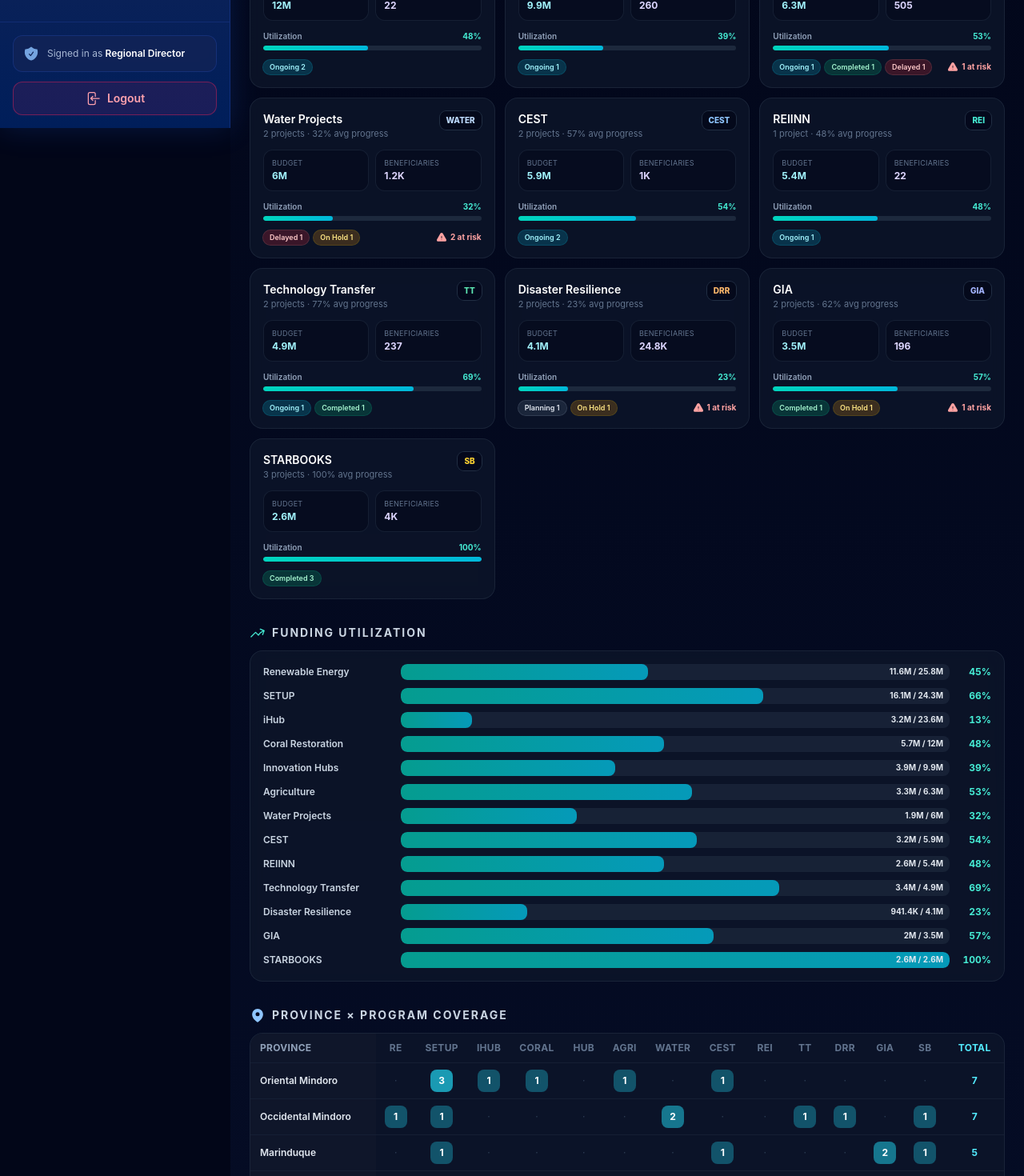
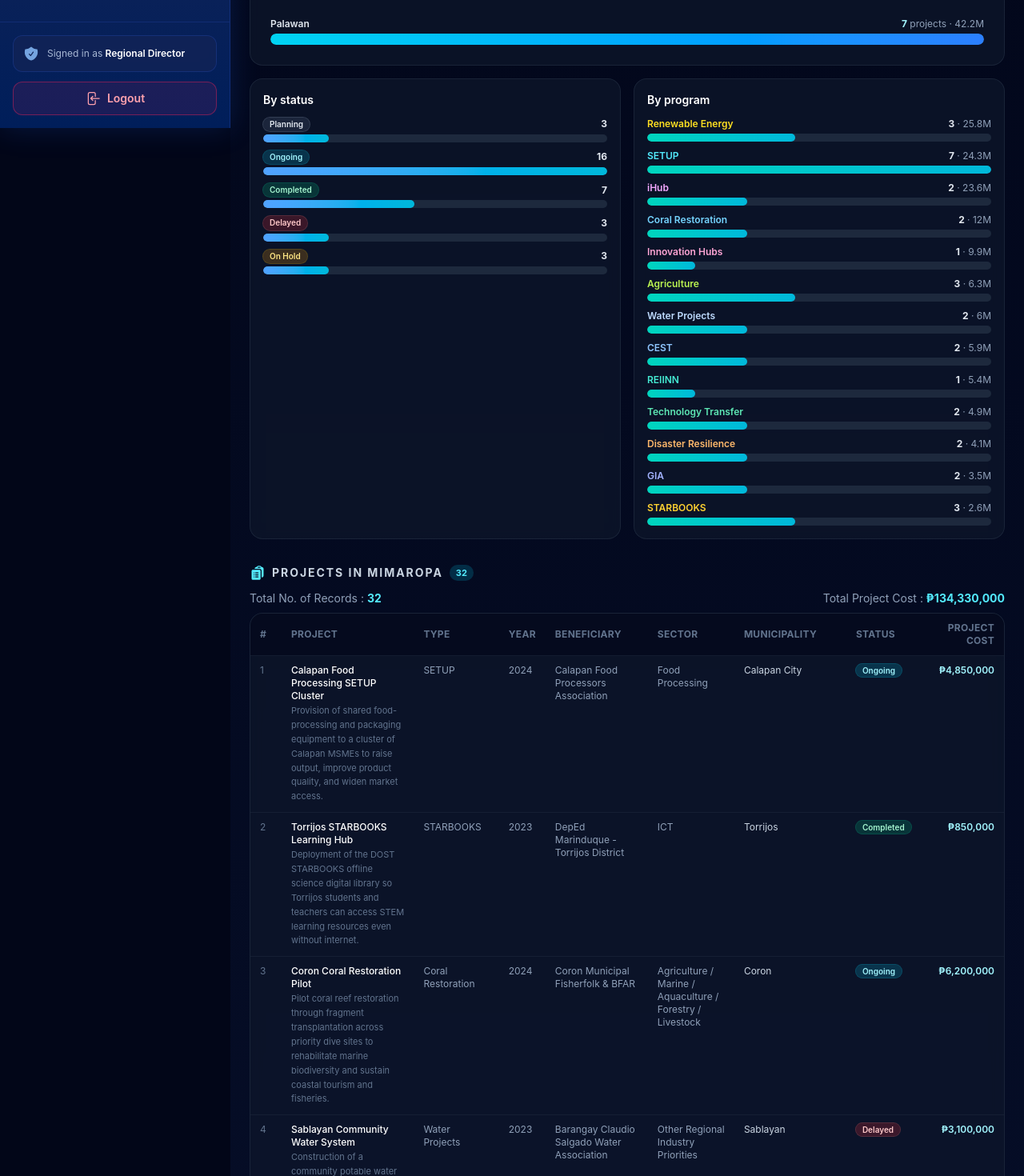
Before and after one commit to DarwinMelaya/User-Interface-TARAPAMIMAROPA, a React (Vite) app in the folder frontend/: page /regional-director/programs in a window 1280 px wide. Shown: the part 640-2110 px from the top of the page at 80% size. Built offline with nearby package versions, Linux system fonts and the light colour scheme.

Commit message:
Enhance RegionDashboard and RegionPrograms with project feed expansion functionality. Introduce state management for feed visibility and update UI elements for improved user interaction. Refactor project status filtering and enhance project overview presentation.

```diff
--- a/frontend/src/pages/regional-director/RegionPrograms.tsx
+++ b/frontend/src/pages/regional-director/RegionPrograms.tsx
@@ -1,12 +1,10 @@
 import { useMemo, useState } from "react";
 import { Link } from "react-router-dom";
 import {
-  HiArrowLeftOnRectangle,
-  HiArrowTrendingUp,
   HiBanknotes,
+  HiChartBar,
   HiChartPie,
   HiClipboardDocumentList,
-  HiExclamationTriangle,
   HiMapPin,
   HiSquares2X2,
   HiUserGroup,
@@ -99,27 +97,44 @@ const RegionPrograms = () => {
       .sort((a, b) => b.budget - a.budget);
   }, [scopedProjects]);
 
-  const matrix = useMemo(() => {
+  // Graph 1 — projects per PSTO (province). Always all provinces so the
+  // Director can compare offices at a glance; a bar can be clicked to focus.
+  const byProvince = useMemo(() => {
     const rows = PROVINCES.map((province) => {
-      const cells = programAggregates.map((agg) => {
-        const items = projects.filter(
-          (p) => p.province === province && p.program === agg.program,
-        );
+      const items = projects.filter((p) => p.province === province);
       return {
-          program: agg.program,
+        province,
         count: items.length,
         budget: items.reduce((s, p) => s + p.budget, 0),
       };
     });
-      const total = cells.reduce((s, c) => s + c.count, 0);
-      return { province, cells, total };
+    const max = Math.max(1, ...rows.map((r) => r.count));
+    return { rows, max };
+  }, [projects]);
+
+  // Graph 2 — projects by status (respects the selected province).
+  const byStatus = useMemo(() => {
+    const counts = emptyStatusCounts();
+    scopedProjects.forEach((p) => {
+      counts[p.status] += 1;
     });
-    const maxCell = Math.max(
-      1,
-      ...rows.flatMap((r) => r.cells.map((c) => c.count)),
-    );
-    return { rows, maxCell };
-  }, [projects, programAggregates]);
+    const rows = (Object.keys(counts) as ProjectStatus[])
+      .map((status) => ({ status, count: counts[status] }))
+      .filter((r) => r.count > 0);
+    const max = Math.max(1, ...rows.map((r) => r.count));
+    return { rows, max };
+  }, [scopedProjects]);
+
+  // Graph 3 — projects by program (respects the selected province).
+  const byProgram = useMemo(() => {
+    const rows = programAggregates.map((a) => ({
+      program: a.program,
+      count: a.count,
+      budget: a.budget,
+    }));
+    const max = Math.max(1, ...rows.map((r) => r.count));
+    return { rows, max };
+  }, [programAggregates]);
 
   const utilizationPct = stats.funding
     ? Math.round((stats.utilized / stats.funding) * 100)
@@ -168,11 +183,11 @@ const RegionPrograms = () => {
               Regional Director · Portfolio
             </p>
             <h1 className="mt-2 bg-gradient-to-r from-white via-cyan-100 to-blue-300 bg-clip-text text-2xl font-bold tracking-tight text-transparent sm:text-3xl">
-              Program Portfolio
+              Projects Overview
             </h1>
             <p className="mt-1 max-w-xl text-sm text-slate-400">
-              Strategic view of all STI programs across MIMAROPA —{" "}
-              {stats.municipalities} municipalities · {stats.partners} partners.
+              All projects per PSTO (province) across MIMAROPA. Tap a province
+              or a bar to focus, then scroll to the project list below.
             </p>
           </div>
           <Link
@@ -249,216 +264,134 @@ const RegionPrograms = () => {
         </div>
 
         <div className="mt-8 flex items-center gap-2">
-          <HiSquares2X2 className="h-5 w-5 text-cyan-300" aria-hidden />
+          <HiChartBar className="h-5 w-5 text-cyan-300" aria-hidden />
           <h2 className="text-sm font-bold uppercase tracking-[0.14em] text-slate-300">
-            Program breakdown
+            Graphs
           </h2>
         </div>
-        <div className="mt-3 grid grid-cols-1 gap-3 sm:grid-cols-2 xl:grid-cols-3">
-          {programAggregates.map((agg) => {
-            const meta = PROGRAM_META[agg.program];
-            const util = agg.budget
-              ? Math.round((agg.utilized / agg.budget) * 100)
-              : 0;
+
+        <div className="mt-3 rounded-2xl border border-slate-800/80 bg-slate-900/70 p-4 backdrop-blur">
+          <div className="mb-3 flex items-center justify-between gap-2">
+            <p className="text-sm font-semibold text-white">
+              Projects per PSTO (province)
+            </p>
+            <span className="text-[11px] text-slate-500">Tap a bar to focus</span>
+          </div>
+          <div className="space-y-2.5">
+            {byProvince.rows.map((row) => {
+              const active = provinceFilter === row.province;
+              const pct = Math.round((row.count / byProvince.max) * 100);
               return (
-              <article
-                key={agg.program}
-                className="flex flex-col rounded-2xl border border-slate-800/80 bg-slate-900/70 p-4 backdrop-blur transition hover:border-cyan-500/40"
+                <button
+                  key={row.province}
+                  type="button"
+                  onClick={() =>
+                    setProvinceFilter(active ? "all" : row.province)
+                  }
+                  className={[
+                    "w-full rounded-xl border p-2 text-left transition",
+                    active
+                      ? "border-cyan-400/50 bg-cyan-500/10"
+                      : "border-transparent hover:bg-slate-800/40",
+                  ].join(" ")}
                 >
-                <div className="flex items-start justify-between gap-2">
-                  <div className="min-w-0">
-                    <p className="truncate text-sm font-semibold text-white">
-                      {agg.program}
-                    </p>
-                    <p className="text-[11px] text-slate-500">
-                      {agg.count} project{agg.count === 1 ? "" : "s"} ·{" "}
-                      {agg.avgProgress}% avg progress
-                    </p>
-                  </div>
-                  <span
-                    className={`shrink-0 rounded-lg bg-slate-950/70 px-2 py-1 text-[10px] font-extrabold uppercase ring-1 ring-slate-700/60 ${meta.accent}`}
-                  >
-                    {meta.short}
+                  <div className="mb-1 flex items-center justify-between text-xs">
+                    <span className="font-semibold text-slate-200">
+                      {row.province}
+                    </span>
+                    <span className="text-slate-400">
+                      <span className="font-bold text-cyan-200">
+                        {row.count}
+                      </span>{" "}
+                      projects · {formatCompact(row.budget)}
                     </span>
                   </div>
-
-                <div className="mt-3 grid grid-cols-2 gap-2 text-xs">
-                  <div className="rounded-xl border border-slate-800/70 bg-slate-950/50 p-2.5">
-                    <p className="text-[9px] uppercase tracking-wide text-slate-500">
-                      Budget
-                    </p>
-                    <p className="mt-0.5 font-bold text-cyan-200">
-                      {formatCompact(agg.budget)}
-                    </p>
+                  <div className="h-3.5 overflow-hidden rounded-full bg-slate-800">
+                    <div
+                      className="h-full rounded-full bg-gradient-to-r from-cyan-400 to-blue-500"
+                      style={{ width: `${pct}%` }}
+                    />
                   </div>
-                  <div className="rounded-xl border border-slate-800/70 bg-slate-950/50 p-2.5">
-                    <p className="text-[9px] uppercase tracking-wide text-slate-500">
-                      Beneficiaries
-                    </p>
-                    <p className="mt-0.5 font-bold text-violet-200">
-                      {formatCompact(agg.beneficiaries)}
-                    </p>
+                </button>
+              );
+            })}
           </div>
         </div>
 
-                <div className="mt-3">
-                  <div className="mb-1 flex items-center justify-between text-[10px]">
-                    <span className="font-semibold text-slate-400">
-                      Utilization
+        <div className="mt-4 grid grid-cols-1 gap-4 lg:grid-cols-2">
+          <div className="rounded-2xl border border-slate-800/80 bg-slate-900/70 p-4 backdrop-blur">
+            <p className="mb-3 text-sm font-semibold text-white">
+              By status
+              {provinceFilter === "all" ? "" : ` · ${provinceFilter}`}
+            </p>
+            <div className="space-y-2.5">
+              {byStatus.rows.length === 0 ? (
+                <p className="text-xs text-slate-500">No projects.</p>
+              ) : null}
+              {byStatus.rows.map((row) => {
+                const meta = STATUS_META[row.status];
+                const pct = Math.round((row.count / byStatus.max) * 100);
+                return (
+                  <div key={row.status}>
+                    <div className="mb-1 flex items-center justify-between text-xs">
+                      <span
+                        className={`rounded-full px-2 py-0.5 text-[10px] font-semibold ring-1 ${meta.className}`}
+                      >
+                        {meta.label}
                       </span>
-                    <span className="font-bold text-teal-300">{util}%</span>
+                      <span className="font-bold text-slate-200">
+                        {row.count}
+                      </span>
                     </div>
-                  <div className="h-1.5 overflow-hidden rounded-full bg-slate-800">
+                    <div className="h-2.5 overflow-hidden rounded-full bg-slate-800">
                       <div
-                      className="h-full rounded-full bg-gradient-to-r from-teal-400 to-cyan-500"
-                      style={{ width: `${util}%` }}
+                        className="h-full rounded-full bg-gradient-to-r from-blue-400 to-cyan-500"
+                        style={{ width: `${pct}%` }}
                       />
                     </div>
-                </div>
-
-                <div className="mt-3 flex flex-wrap items-center gap-1.5">
-                  {(Object.keys(agg.statusCounts) as ProjectStatus[])
-                    .filter((s) => agg.statusCounts[s] > 0)
-                    .map((s) => (
-                      <span
-                        key={s}
-                        className={`rounded-full px-2 py-0.5 text-[9px] font-semibold ring-1 ${STATUS_META[s].className}`}
-                      >
-                        {STATUS_META[s].label} {agg.statusCounts[s]}
-                      </span>
-                    ))}
-                  {agg.atRisk > 0 ? (
-                    <span className="ml-auto inline-flex items-center gap-1 text-[10px] font-bold text-red-300">
-                      <HiExclamationTriangle className="h-3.5 w-3.5" aria-hidden />
-                      {agg.atRisk} at risk
-                    </span>
-                  ) : null}
-                </div>
-              </article>
-            );
-          })}
-        </div>
-
-        <div className="mt-8 flex items-center gap-2">
-          <HiArrowTrendingUp className="h-5 w-5 text-teal-300" aria-hidden />
-          <h2 className="text-sm font-bold uppercase tracking-[0.14em] text-slate-300">
-            Funding utilization
-          </h2>
-        </div>
-        <div className="mt-3 space-y-2.5 rounded-2xl border border-slate-800/80 bg-slate-900/70 p-4 backdrop-blur">
-          {programAggregates.map((agg) => {
-            const util = agg.budget
-              ? Math.round((agg.utilized / agg.budget) * 100)
-              : 0;
-            return (
-              <div key={agg.program} className="flex items-center gap-3">
-                <p className="w-24 shrink-0 truncate text-xs font-semibold text-slate-300 sm:w-40">
-                  {agg.program}
-                </p>
-                <div className="relative h-5 flex-1 overflow-hidden rounded-lg bg-slate-800/70">
-                  <div
-                    className="absolute inset-y-0 left-0 rounded-lg bg-gradient-to-r from-teal-500/80 to-cyan-500/80"
-                    style={{ width: `${util}%` }}
-                  />
-                  <span className="absolute inset-y-0 right-2 flex items-center text-[10px] font-bold text-slate-200">
-                    {formatCompact(agg.utilized)} / {formatCompact(agg.budget)}
-                  </span>
-                </div>
-                <span className="w-10 shrink-0 text-right text-xs font-bold tabular-nums text-teal-300">
-                  {util}%
-                </span>
                   </div>
                 );
               })}
             </div>
+          </div>
 
-        <div className="mt-8 flex items-center gap-2">
-          <HiMapPin className="h-5 w-5 text-blue-300" aria-hidden />
-          <h2 className="text-sm font-bold uppercase tracking-[0.14em] text-slate-300">
-            Province × Program coverage
-          </h2>
+          <div className="rounded-2xl border border-slate-800/80 bg-slate-900/70 p-4 backdrop-blur">
+            <p className="mb-3 text-sm font-semibold text-white">
+              By program
+              {provinceFilter === "all" ? "" : ` · ${provinceFilter}`}
+            </p>
+            <div className="space-y-2.5">
+              {byProgram.rows.length === 0 ? (
+                <p className="text-xs text-slate-500">No projects.</p>
+              ) : null}
+              {byProgram.rows.map((row) => {
+                const meta = PROGRAM_META[row.program];
+                const pct = Math.round((row.count / byProgram.max) * 100);
+                return (
+                  <div key={row.program}>
+                    <div className="mb-1 flex items-center justify-between text-xs">
+                      <span className={`font-semibold ${meta.accent}`}>
+                        {row.program}
+                      </span>
+                      <span className="text-slate-400">
+                        <span className="font-bold text-slate-200">
+                          {row.count}
+                        </span>{" "}
+                        · {formatCompact(row.budget)}
+                      </span>
                     </div>
-        <div className="mt-3 overflow-x-auto rounded-2xl border border-slate-800/80 bg-slate-900/70 backdrop-blur [-webkit-overflow-scrolling:touch]">
-          <table className="w-full border-collapse text-xs">
-            <thead>
-              <tr>
-                <th className="sticky left-0 z-10 bg-slate-900/95 px-3 py-2.5 text-left font-bold uppercase tracking-wide text-slate-400">
-                  Province
-                </th>
-                {programAggregates.map((agg) => (
-                  <th
-                    key={agg.program}
-                    className="px-2 py-2.5 text-center font-bold uppercase tracking-wide text-slate-500"
-                    title={agg.program}
-                  >
-                    {PROGRAM_META[agg.program].short}
-                  </th>
-                ))}
-                <th className="px-3 py-2.5 text-center font-bold uppercase tracking-wide text-cyan-300">
-                  Total
-                </th>
-              </tr>
-            </thead>
-            <tbody>
-              {matrix.rows.map((row) => {
-                const isActive = provinceFilter === row.province;
-                return (
-                <tr
-                  key={row.province}
-                  onClick={() =>
-                    setProvinceFilter(isActive ? "all" : row.province)
-                  }
-                  className={[
-                    "cursor-pointer border-t border-slate-800/60 transition",
-                    isActive
-                      ? "bg-cyan-500/10 ring-1 ring-inset ring-cyan-400/40"
-                      : "hover:bg-slate-800/40",
-                  ].join(" ")}
-                >
-                  <td
-                    className={[
-                      "sticky left-0 z-10 whitespace-nowrap px-3 py-2 font-semibold",
-                      isActive
-                        ? "bg-slate-900/95 text-cyan-200"
-                        : "bg-slate-900/95 text-slate-200",
-                    ].join(" ")}
-                  >
-                    {row.province}
-                  </td>
-                  {row.cells.map((cell) => {
-                    const intensity = cell.count / matrix.maxCell;
-                    return (
-                      <td key={cell.program} className="px-2 py-2 text-center">
-                        {cell.count > 0 ? (
-                          <span
-                            className="inline-flex h-7 w-7 items-center justify-center rounded-lg font-bold text-white"
-                            style={{
-                              backgroundColor: `rgba(34,211,238,${0.15 + intensity * 0.55})`,
-                            }}
-                            title={`${cell.count} project(s) · ${formatCompact(cell.budget)}`}
-                          >
-                            {cell.count}
-                          </span>
-                        ) : (
-                          <span className="text-slate-700">·</span>
-                        )}
-                      </td>
+                    <div className="h-2.5 overflow-hidden rounded-full bg-slate-800">
+                      <div
+                        className="h-full rounded-full bg-gradient-to-r from-teal-400 to-cyan-500"
+                        style={{ width: `${pct}%` }}
+                      />
+                    </div>
+                  </div>
                 );
               })}
-                  <td className="px-3 py-2 text-center font-bold text-cyan-300">
-                    {row.total}
-                  </td>
-                </tr>
-                );
-              })}
-            </tbody>
-          </table>
             </div>
-        <p className="mt-2 flex items-center gap-1.5 text-[11px] text-slate-500">
-          <HiArrowLeftOnRectangle className="h-3.5 w-3.5 rotate-180" aria-hidden />
-          Tap a row to filter. Darker cells = more projects. Empty cells reveal
-          coverage gaps to prioritize.
-        </p>
+          </div>
+        </div>
 
         <div className="mt-8 flex items-center gap-2">
           <HiClipboardDocumentList className="h-5 w-5 text-cyan-300" aria-hidden />
```
Also changed, not shown: frontend/src/pages/regional-director/RegionDashboard.tsx (+22 -2 lines). Lines whose indentation alone changed are shown as unchanged.
